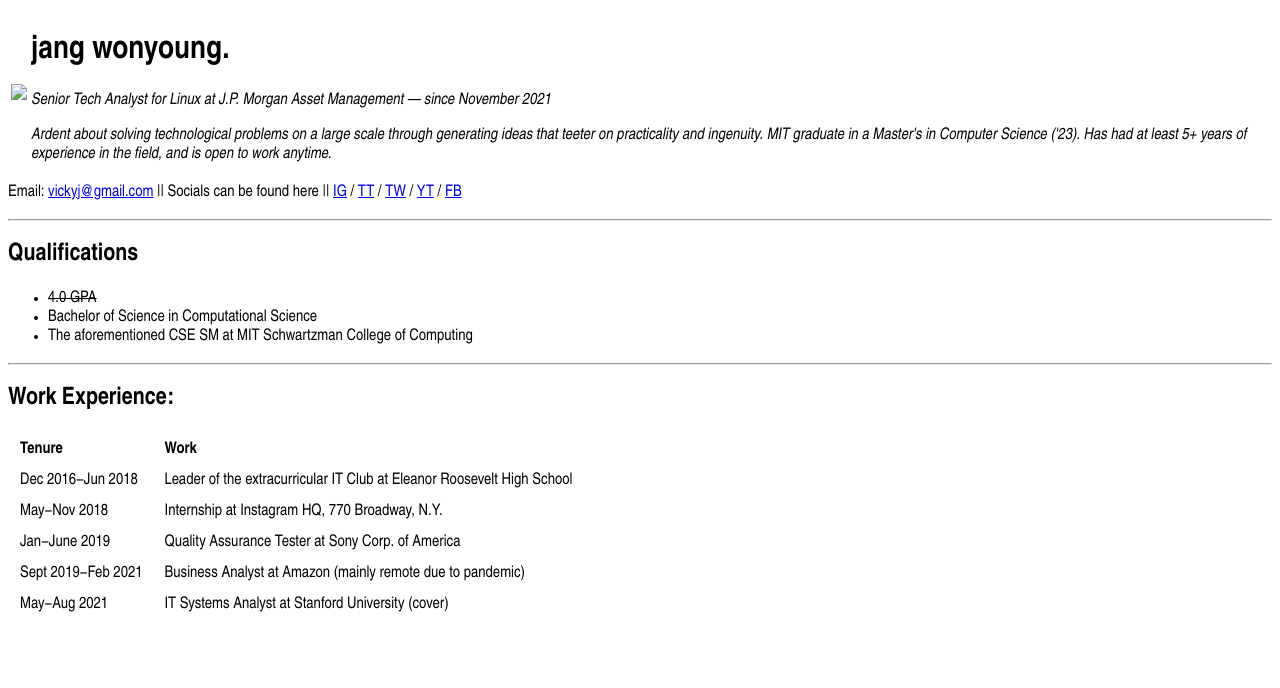
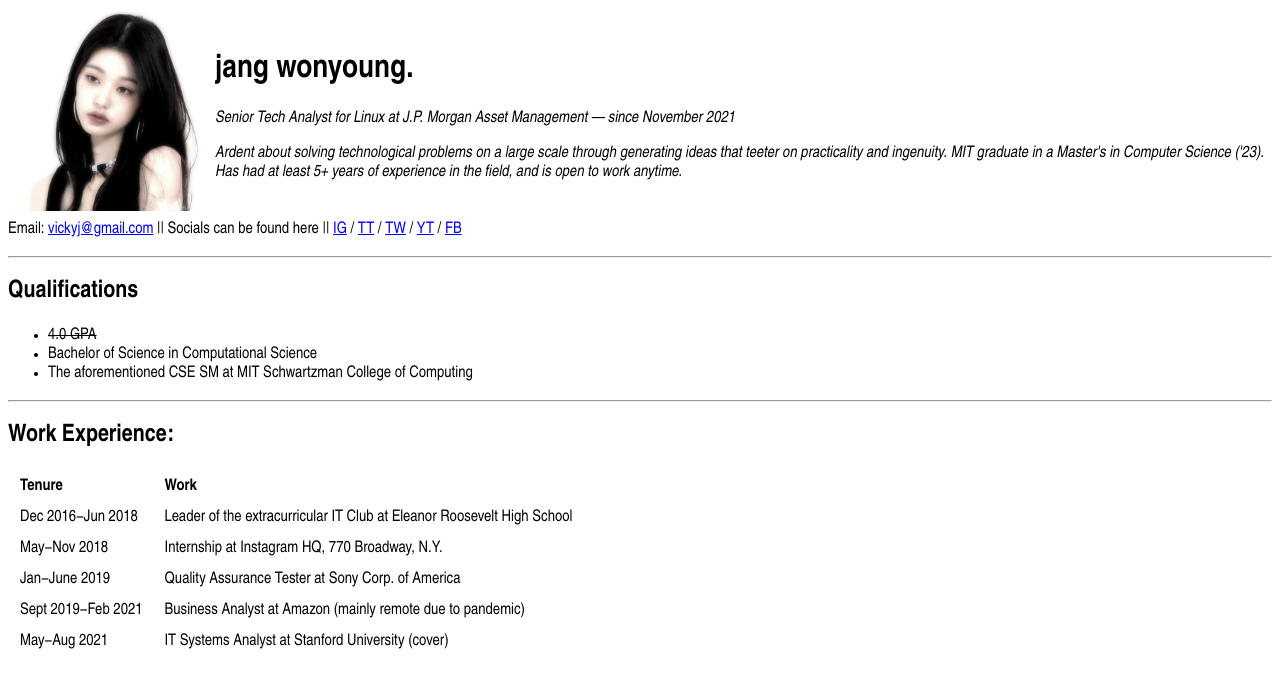
Before and after one commit to DrMe4nswell/html-portfolio, a plain HTML site: page public/wonyoung-boilerplate.html in a window 1280 px wide. Drawn offline with Linux system fonts and the light colour scheme; the site is published under a folder, as on GitHub Pages, so addresses that start at the root find nothing.

Commit message:
Forgot to add '..' on the img src

```diff
--- a/public/wonyoung-boilerplate.html
+++ b/public/wonyoung-boilerplate.html
@@ -10,7 +10,7 @@
             <tbody>
                 <tr>
                     <td>
-                        <img src="/assets/images/wonyoung.jpg" height="200"/>
+                        <img src="../assets/images/wonyoung.jpg" height="200"/>
                     </td>
                     <td>
                         <h1>jang wonyoung.</h1>
```
